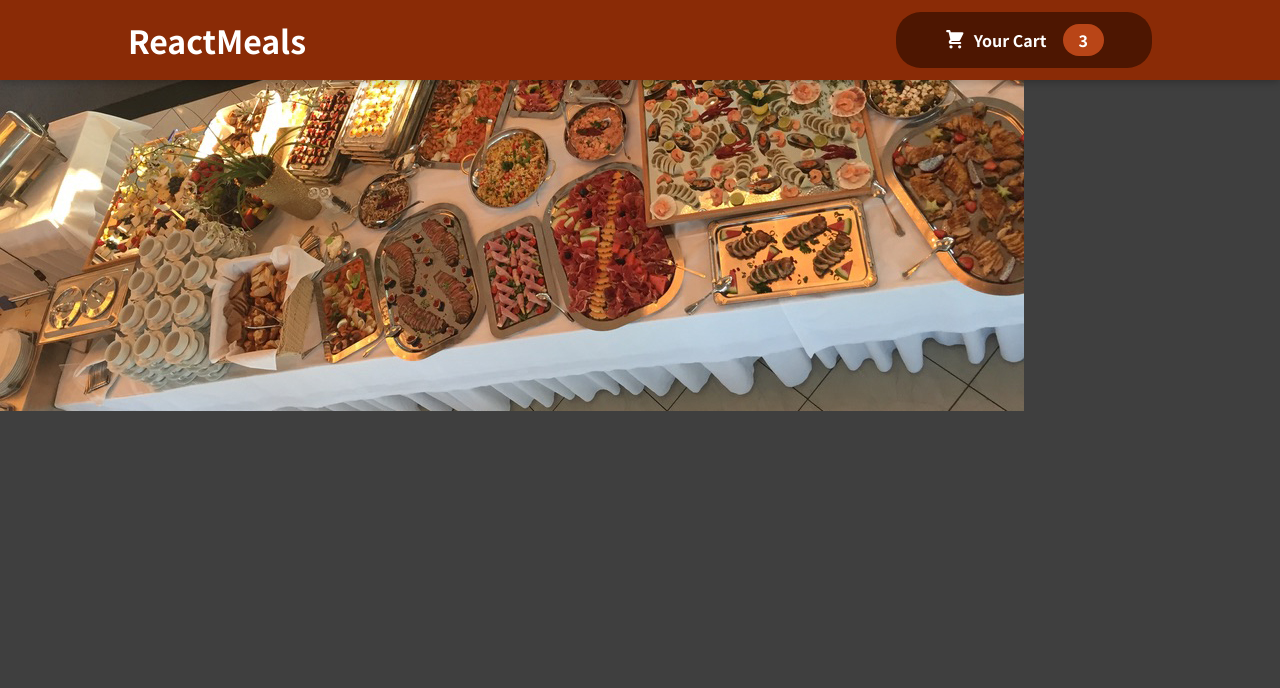
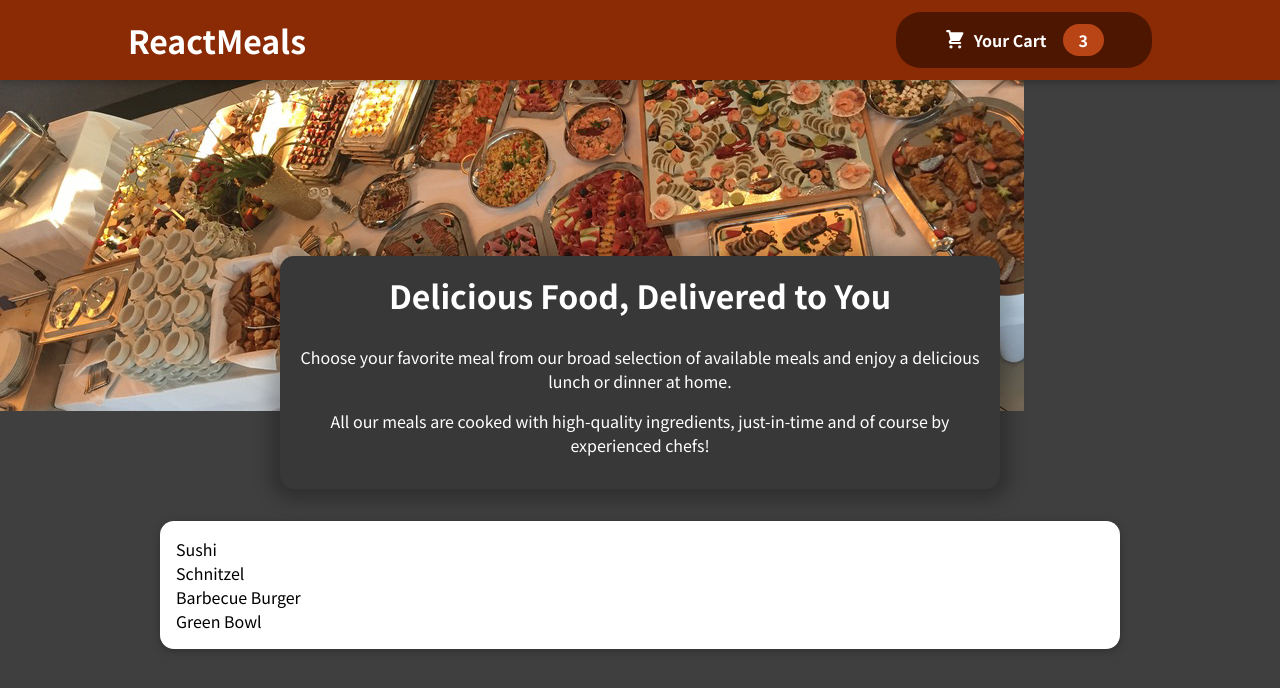
Before and after one commit to Musharraf188/Food-order-app, a React (Create React App) app: page / in a window 1280 px wide. Shown: the top 688 px of the page. Built offline with nearby package versions, Linux system fonts and the light colour scheme.

Commit message:
melas/done

```diff
--- a/src/App.js
+++ b/src/App.js
@@ -1,9 +1,13 @@
 import React, { Fragment } from "react";
 import Header from "./components/Layout/Header";
+import Meals from "./components/Meals/Meals";
 function App() {
   return (
     <Fragment >
       <Header />
+      <main>
+        <Meals />
+      </main>
     </Fragment>
 
 
--- /dev/null
+++ b/src/components/Meals/AvailableMeals.js
@@ -0,0 +1,43 @@
+import Card from '../UI/Card';
+import classes from './AvailableMeals.module.css';
+
+const DUMMY_MEALS = [
+    {
+      id: 'm1',
+      name: 'Sushi',
+      description: 'Finest fish and veggies',
+      price: 22.99,
+    },
+    {
+      id: 'm2',
+      name: 'Schnitzel',
+      description: 'A german specialty!',
+      price: 16.5,
+    },
+    {
+      id: 'm3',
+      name: 'Barbecue Burger',
+      description: 'American, raw, meaty',
+      price: 12.99,
+    },
+    {
+      id: 'm4',
+      name: 'Green Bowl',
+      description: 'Healthy...and green...',
+      price: 18.99,
+    },
+  ];
+
+  const AvailableMeals =()=>{
+
+    const mealsList = DUMMY_MEALS.map(meal=><li>{meal.name}</li>);
+    return <section className={classes.meals}>
+      <Card>
+     <ul>
+        {mealsList}
+    </ul>
+    </Card>
+    </section>
+  };
+
+  export default AvailableMeals;
--- /dev/null
+++ b/src/components/Meals/AvailableMeals.module.css
@@ -0,0 +1,24 @@
+.meals {
+    max-width: 60rem;
+    width: 90%;
+    margin: 2rem auto;
+    animation: meals-appear 1s ease-out forwards;
+  }
+
+  .meals ul {
+    list-style: none;
+    margin: 0;
+    padding: 0;
+  }
+
+  @keyframes meals-appear {
+    from {
+      opacity: 0;
+      transform: translateY(3rem);
+    }
+
+    to {
+      opacity: 1;
+      transform: translateY(0);
+    }
+  }
--- /dev/null
+++ b/src/components/Meals/Meals.js
@@ -0,0 +1,11 @@
+import React, { Fragment } from "react";
+import MealsSummary from "./MealsSummary";
+import AvailableMeals from "./AvailableMeals";
+const Meals =props=>{
+    return <Fragment>
+        <MealsSummary />
+        <AvailableMeals />
+    </Fragment>
+}
+
+export default Meals;
--- a/src/components/Meals/MealsSummary.js
+++ b/src/components/Meals/MealsSummary.js
@@ -1,7 +1,7 @@
 import classes from './MealsSummary.module.css'
 
 const MealsSummary =()=>{
-    return <section>
+    return <section className={classes.summary}>
         <h2>Delicious Food, Delivered to You</h2>
         <p>
         Choose your favorite meal from our broad selection of available meals
--- /dev/null
+++ b/src/components/UI/Card.js
@@ -0,0 +1,7 @@
+import classes from './Card.module.css';
+
+const Card =(props)=>{
+    return <div className={classes.card}>{props.children}</div>
+};
+
+export default Card;
--- /dev/null
+++ b/src/components/UI/Card.module.css
@@ -0,0 +1,6 @@
+.card {
+    padding: 1rem;
+    box-shadow: 0 2px 8px rgba(0, 0, 0, 0.25);
+    border-radius: 14px;
+    background-color: white;
+  }
```
Also changed, not shown: src/components/Meals/Mdeals.js (deleted, +0 -7 lines).
